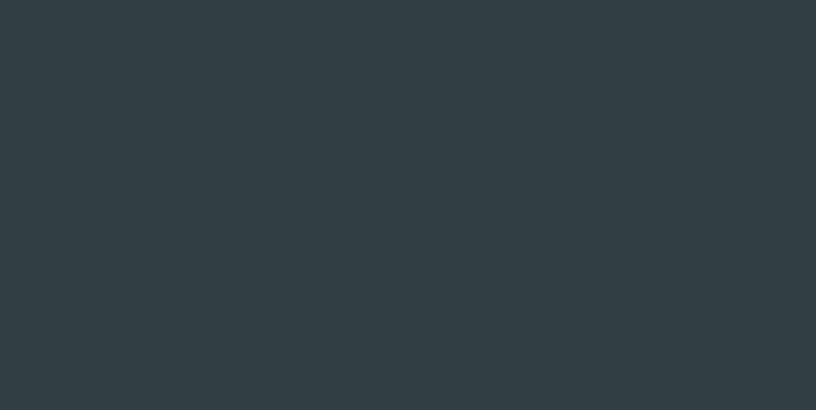
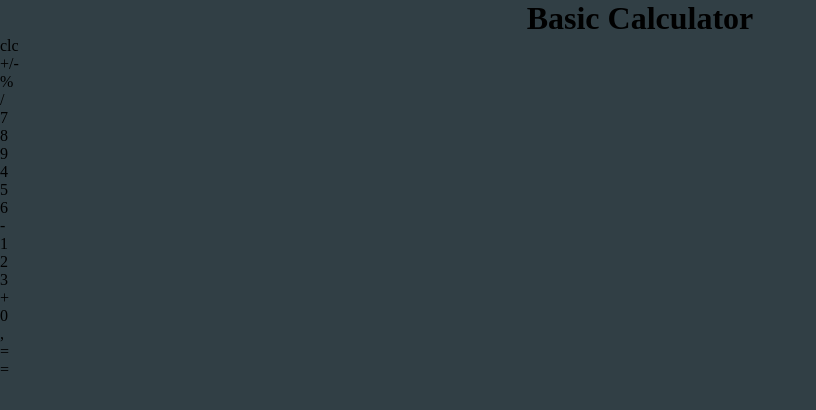
Before and after one commit to NduvhoEdward-OdinProjects/Calculator, a plain HTML site: page index.html in a window 1280 px wide. Shown: the whole page, without its empty margins (0-816 px from the left). Drawn offline with Linux system fonts and the light colour scheme.

Commit message:
Add initial html contents

```diff
--- a/css/styles.css
+++ b/css/styles.css
@@ -4,3 +4,7 @@
 	box-sizing: border-box;
 	background-color: #313F45;
 }
+
+.title {
+	text-align: center;
+}
--- a/index.html
+++ b/index.html
@@ -8,6 +8,39 @@
 	<script src="./js/calculator.js" defer></script>
 </head>
 <body>
-
+	<h1 class="title">Basic Calculator</h1>
+	<div class="calculator">
+		<div id="display"></div>
+		<div class="row row1">
+			<div class="number clc">clc</div>
+			<div class="number sign">+/-</div>
+			<div class="number percent">%</div>
+			<div class="number divide">/</div>
+			</div>
+		<div class="row row2">
+			<div class="number 7">7</div>
+			<div class="number 8">8</div>
+			<div class="number 9">9</div>
+			<div class="number multiply"></div>
+			</div>
+		<div class="row row3">
+			<div class="number 4">4</div>
+			<div class="number 5">5</div>
+			<div class="number 6">6</div>
+			<div class="number minus">-</div>
+			</div>
+		<div class="row row4">
+			<div class="number 1">1</div>
+			<div class="number 2">2</div>
+			<div class="number 3">3</div>
+			<div class="number plus">+</div>
+			</div>
+		<div class="row row5">
+			<div class="number 0">0</div>
+			<div class="number coma">,</div>
+			<div class="number equal">=</div>
+			<div class="number equal">=</div>
+			</div>
+	</div>
 </body>
 </html>
--- a/js/calculator.js
+++ b/js/calculator.js
@@ -17,4 +17,4 @@ const operate = function(operator, a, b) {
 	return operator(a,b);
 }
 
-console.log(operate(add,11,2));
+console.log(operate(multiply,11,2));
```
